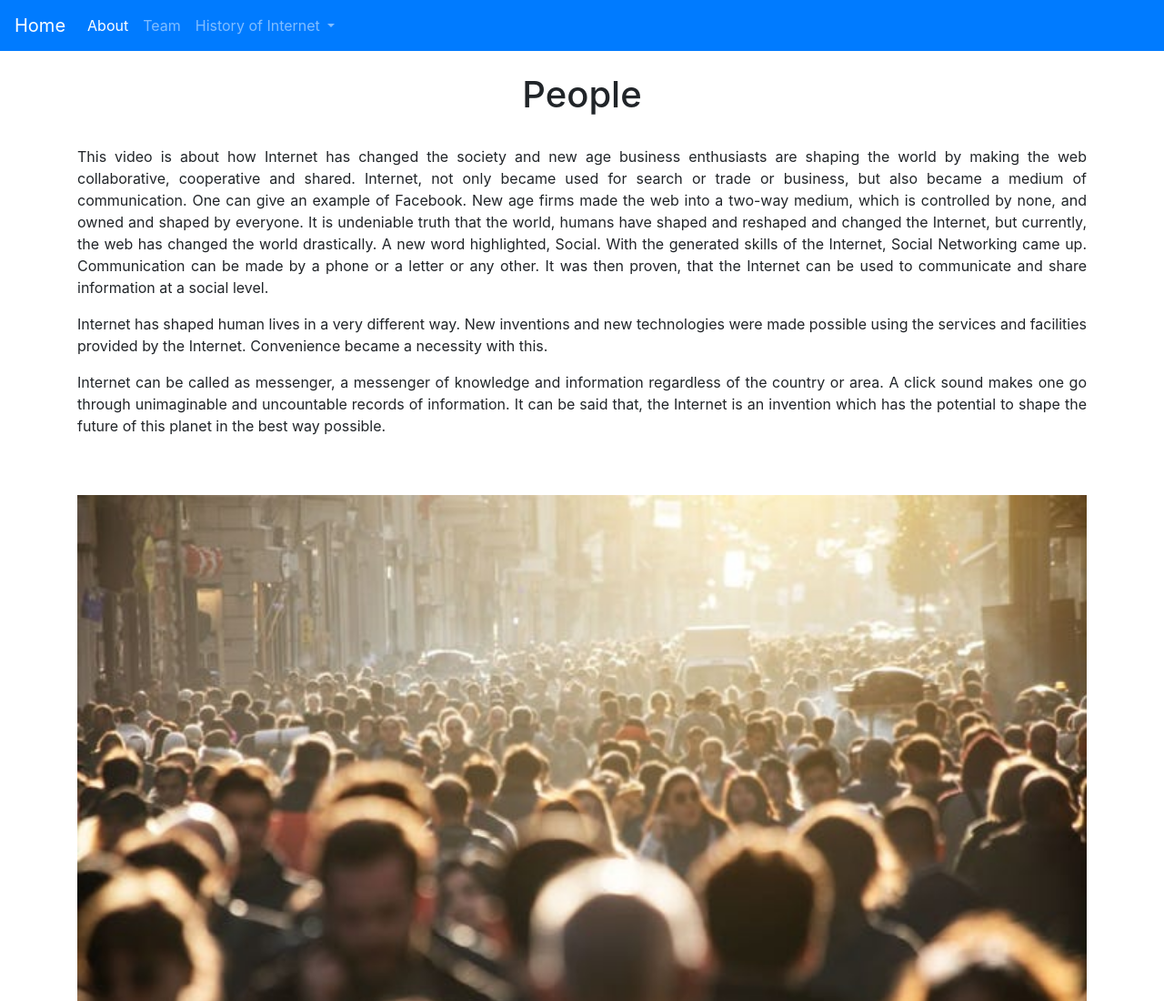
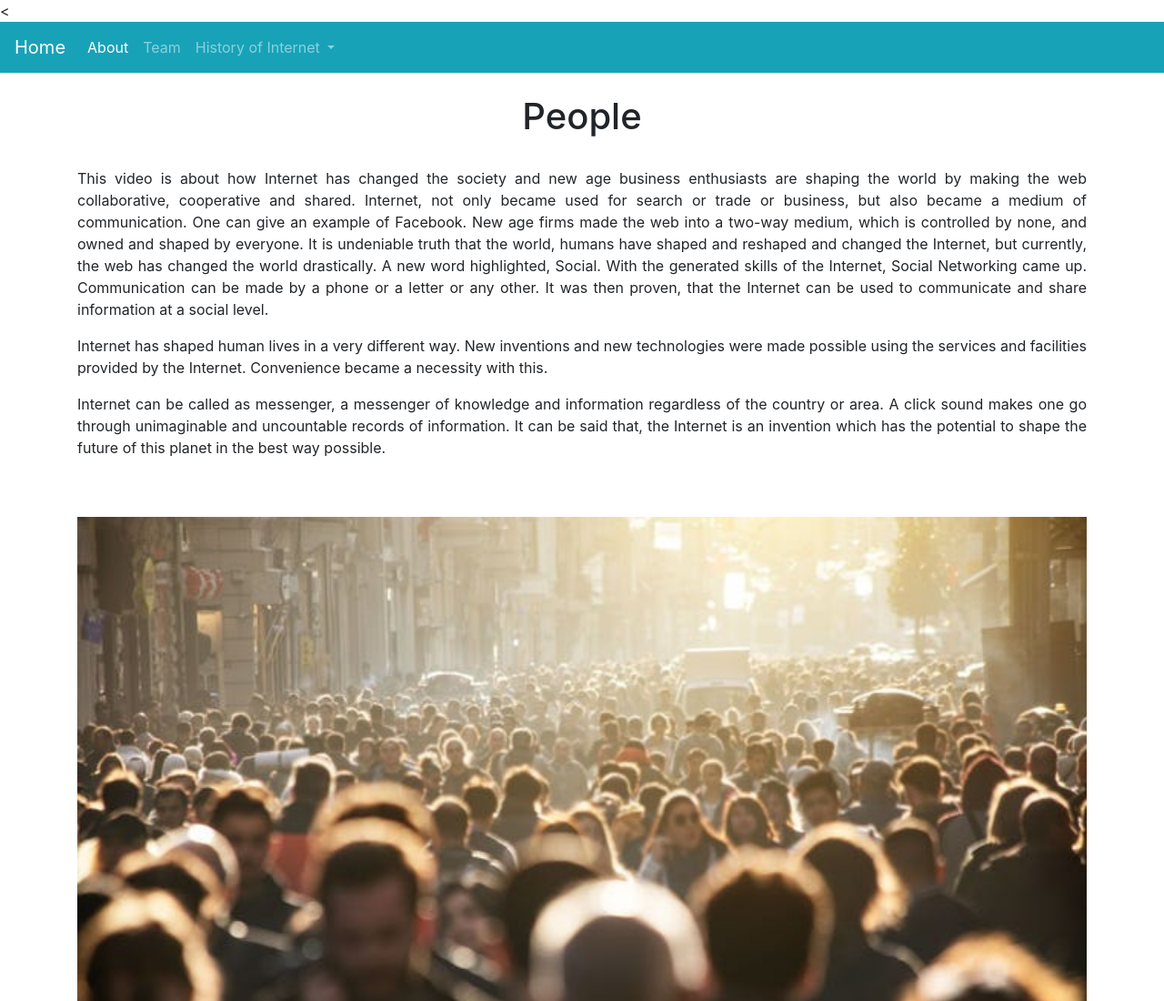
Before and after one commit to russell-007-coder/History-of-Internet, a plain HTML site: page People.html in a window 1280 px wide. Shown: the top 1100 px of the page at 91% size. Drawn offline with nearby package versions, Linux system fonts and the light colour scheme.

Commit message:
Task: Content edited

```diff
--- a/People.html
+++ b/People.html
@@ -13,7 +13,7 @@
 </head>
 <body>
 <header class=".bg-dark">
-    <nav class="navbar navbar-expand-lg navbar-dark bg-primary">
+    <<nav class="navbar navbar-expand-lg navbar-dark bg-info">
         <a class="navbar-brand" href="index.html">Home</a>
         <button class="navbar-toggler" type="button" data-toggle="collapse" data-target="#navbarSupportedContent"
                 aria-controls="navbarSupportedContent" aria-expanded="false" aria-label="Toggle navigation">
```
